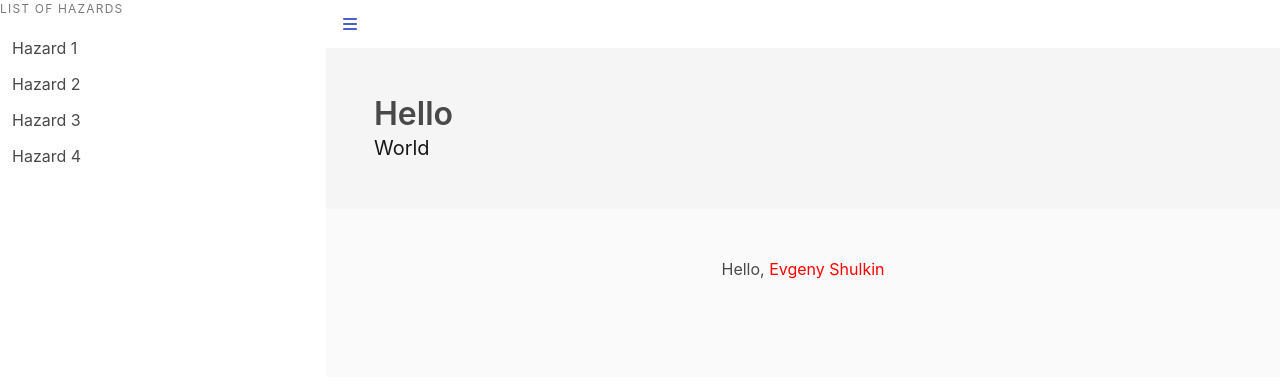
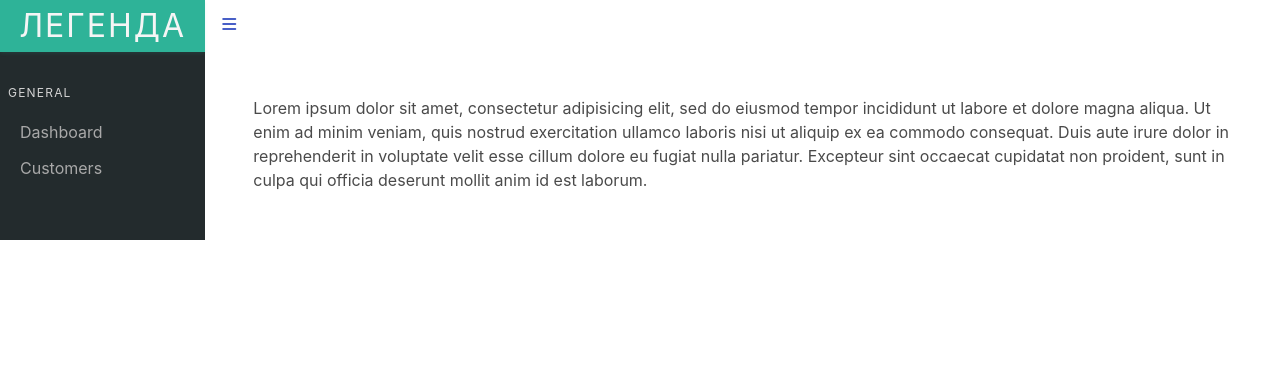
Before and after one commit to Shulkin/far-east-natural-hazards, a website built with webpack: page src/index.html in a window 1280 px wide. Built offline with nearby package versions, Linux system fonts and the light colour scheme; some packages are replaced by stand-ins of ours.

Commit message:
Make aside and nav

```diff
--- a/src/app/common/common.style.scss
+++ b/src/app/common/common.style.scss
@@ -4,6 +4,7 @@
 html, body {
   font-family: "Arial", sans-serif;
   text-rendering: optimizeLegibility;
-  // rewrite bulma y-scrollbar
-  overflow-y: auto !important;
+  // overwrite bulma scrollbars
+  overflow-y: hidden !important;
+  overflow-x: hidden !important;
 }
--- a/src/app/home/home.html
+++ b/src/app/home/home.html
@@ -1,17 +1,18 @@
 <div class="columns">
-  <aside class="column is-3 menu">
-    <p class="menu-label">
-      List of Hazards
-    </p>
-    <ul class="menu-list">
-      <li><a>Hazard 1</a></li>
-      <li><a>Hazard 2</a></li>
-      <li><a>Hazard 3</a></li>
-      <li><a>Hazard 4</a></li>
-    </ul>
+  <aside class="column is-2 aside is-fullheight">
+    <div class="title has-text-centered">
+      <p>Легенда</p>
+    </div>
+    <div class="menu">
+      <p class="menu-label">General</p>
+      <ul class="menu-list">
+        <li><a>Dashboard</a></li>
+        <li><a>Customers</a></li>
+      </ul>
+    </div>
   </aside>
-  <div class="column is-9">
-    <nav class="nav">
+  <div class="column is-10 main-panel">
+    <nav class="nav is-dark has-shadow">
       <div class="nav-left">
         <a class="nav-item">
           <span class="icon is-large">
@@ -20,20 +21,14 @@
         </a>
       </div>
     </nav>
-    <section class="hero is-light">
-      <div class="hero-body">
-        <div class="container">
-          <h1 class="title">Hello</h1>
-          <h2 class="subtitle">World</h2>
-        </div>
-      </div>
+    <section class="section">
+      Lorem ipsum dolor sit amet, consectetur adipisicing elit, sed do eiusmod
+      tempor incididunt ut labore et dolore magna aliqua. Ut enim ad minim
+      veniam, quis nostrud exercitation ullamco laboris nisi ut aliquip ex ea
+      commodo consequat. Duis aute irure dolor in reprehenderit in voluptate
+      velit esse cillum dolore eu fugiat nulla pariatur. Excepteur sint occaecat
+      cupidatat non proident, sunt in culpa qui officia deserunt mollit anim id
+      est laborum.
     </section>
-    <footer class="footer">
-      <div class="container">
-        <div class="has-text-centered">
-          <p>Hello, <span class="name">{{home.name}}</span></p>
-        </div>
-      </div>
-    </footer>
   </div>
 </div>
--- a/src/app/home/home.scss
+++ b/src/app/home/home.scss
@@ -1,3 +1,36 @@
 .name {
   color: red;
 }
+.aside {
+  padding-right: 0; // close gap to main-panel
+  background-color: #232b2d;
+  .is-fullheight { // take full viewport height
+    min-height: 100vh;
+  }
+  .title {
+    height: 3.25rem; // same as nav in main-panel
+    padding: .25rem;
+    background-color: #2eb398;
+    box-shadow: 0 2px 3px rgba(46, 179, 152, 0.1);
+    p {
+      padding: .25rem;
+      font-weight: 400;
+      color: whitesmoke;
+      letter-spacing: 2px;
+      text-transform: uppercase;
+      // clip if title too long
+      white-space: nowrap;
+      overflow: hidden;
+      text-overflow: ellipsis;
+    }
+  }
+  .menu {
+    padding: .5rem;
+    p {color: lightgray;}
+    a {color: darkgray;}
+    a:hover {color: #00b69b;}
+  }
+}
+.main-panel {
+  padding-left: 0; // close gap to aside
+}
```
Also changed, not shown: dist/bundle.main.js.
